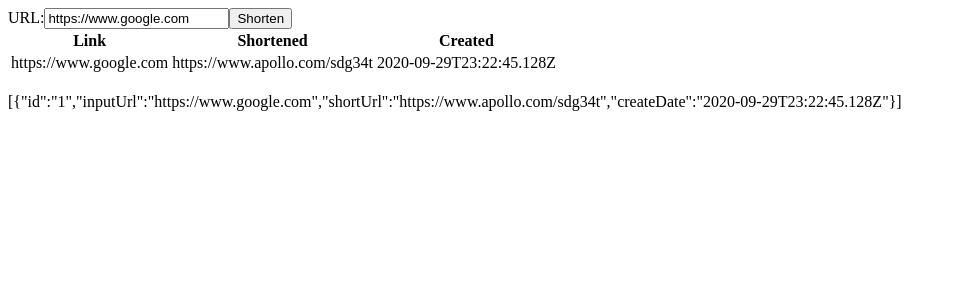
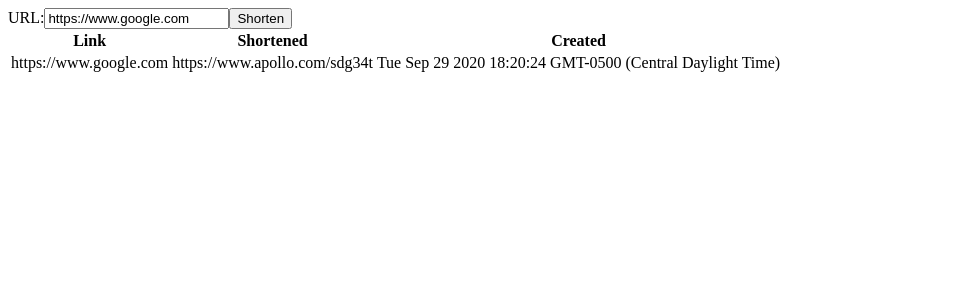
Before and after one commit to chrisrcole/apollo-fetch, a React (Create React App) app in the folder client/: page / in a window 1280 px wide. Shown: the top 300 px of the page, without its empty margins (0-956 px from the left). Built offline with nearby package versions, Linux system fonts and the light colour scheme.

Commit message:
fixing link table date printing

```diff
--- a/client/src/apollo.json
+++ b/client/src/apollo.json
@@ -3,6 +3,6 @@
     "id": "1",
     "inputUrl": "https://www.google.com",
     "shortUrl": "https://www.apollo.com/sdg34t",
-    "createDate": "2020-09-29T23:22:45.128Z"
+    "createDate": "Tue Sep 29 2020 18:20:24 GMT-0500 (Central Daylight Time)"
   }
 ]
--- a/client/src/components/LinkForm/LinkForm.js
+++ b/client/src/components/LinkForm/LinkForm.js
@@ -18,8 +18,10 @@ export const LinkForm = (props) => {
       const linkObject = {
         id: Math.random() * 100,
         inputUrl: link,
+        shortUrl: link,
         createDate: new Date(),
       };
+      console.log(linkObject);
       setApollos(apollos.concat(linkObject));
       setLink("https://www.google.com");
     } else {
--- a/client/src/components/LinkList/LinkList.js
+++ b/client/src/components/LinkList/LinkList.js
@@ -15,13 +15,11 @@ export const LinkList = (props) => {
             <tr key={apollo.id}>
               <td>{apollo.inputUrl}</td>
               <td>{apollo.shortUrl}</td>
-              <td>{apollo.createDate}</td>
+              <td>{apollo.createDate.toString()}</td>
             </tr>
           ))}
         </tbody>
       </table>
-      <br></br>
-      {JSON.stringify(apollos)}
     </>
   );
 };
```
